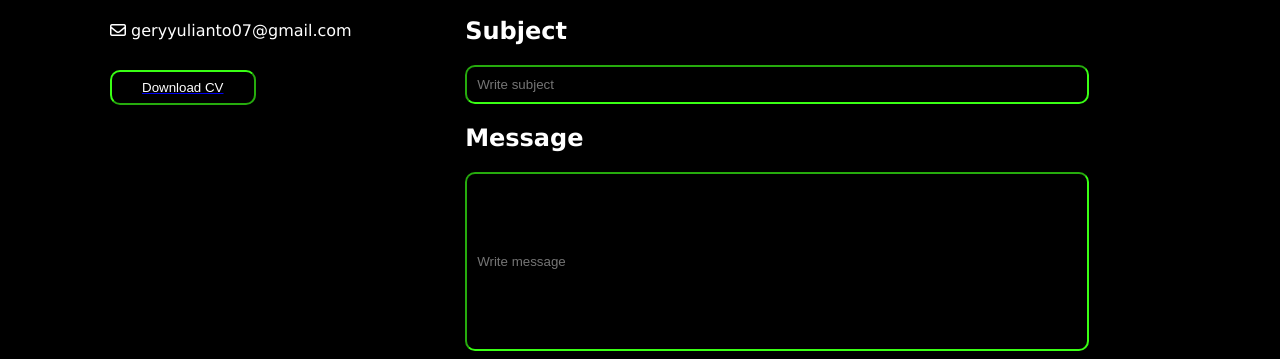
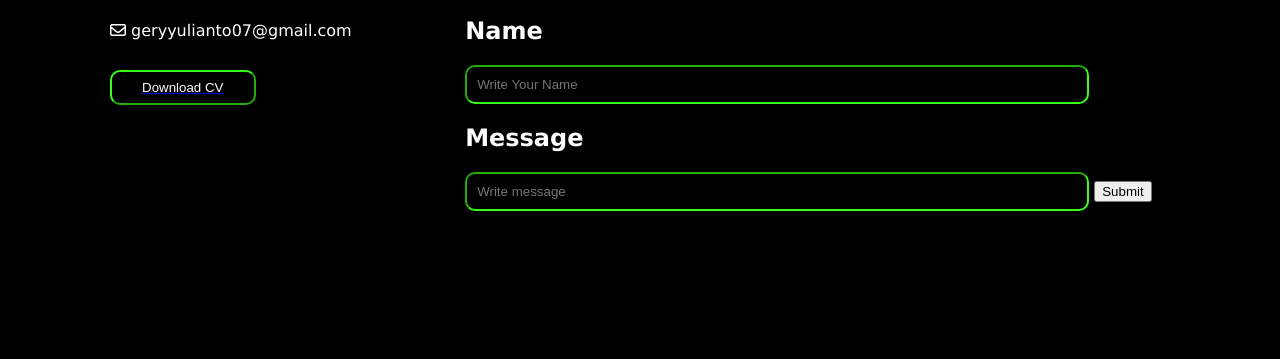
Before and after one commit to GeryYulianto/portofolio, a plain HTML site: page index.html in a window 1280 px wide. Shown: the part 1132-1491 px from the top of the page. After the commit the page ends 1351 px from the top, so only its background shows below. Drawn offline with nearby package versions, Linux system fonts and the light colour scheme.

Commit message:
Updated with form functionality

```diff
--- a/index.html
+++ b/index.html
@@ -6,6 +6,14 @@
     <meta name="viewport" content="width=device-width, initial-scale=1.0">
     <link rel="stylesheet" href="porto.css">
     <script src="https://kit.fontawesome.com/eb78a7691b.js" crossorigin="anonymous"></script>
+    <script type="text/javascript"
+        src="https://cdn.jsdelivr.net/npm/@emailjs/browser@3/dist/email.min.js">
+    </script>
+    <script type="text/javascript">
+        (function(){
+            emailjs.init("a_L4fqWNNmJeBfJsQ");
+        })();
+    </script>
     <title>Gery's Portofolio</title>
 </head>
 <body>
@@ -139,13 +147,14 @@
                 </a>
             </div>
             <div class="right-contact">
-                <form action="">
+                <form id="contact-form">
                     <h2>Email</h2>
-                    <input type="email" name="email" id="email" placeholder="youremail@company.com">
-                    <h2>Subject</h2>
-                    <input type="text" name="subject" id="subject-email" placeholder="Write subject">
+                    <input type="email" name="email" id="email" placeholder="youremail@company.com" required>
+                    <h2>Name</h2>
+                    <input type="text" name="name" id="name" placeholder="Write Your Name" required>
                     <h2>Message</h2>
-                    <input type="text" name="message" id="message-email" placeholder="Write message">
+                    <input type="text" name="message" id="message" placeholder="Write message" required>
+                    <button type="submit" class="submit-email">Submit</button>
                 </form>
             </div>
         </section>
```
